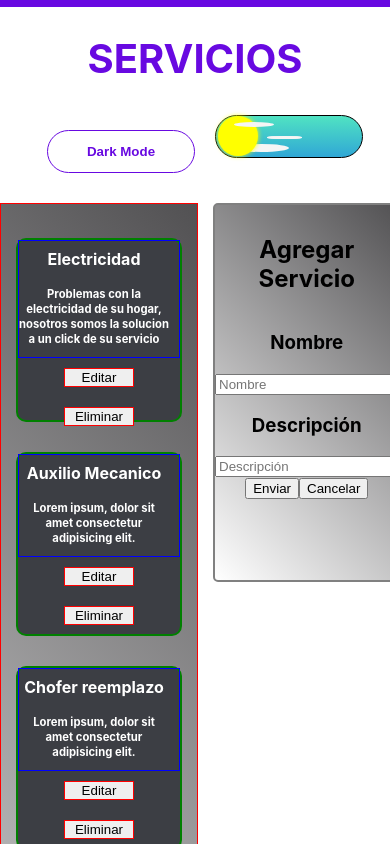
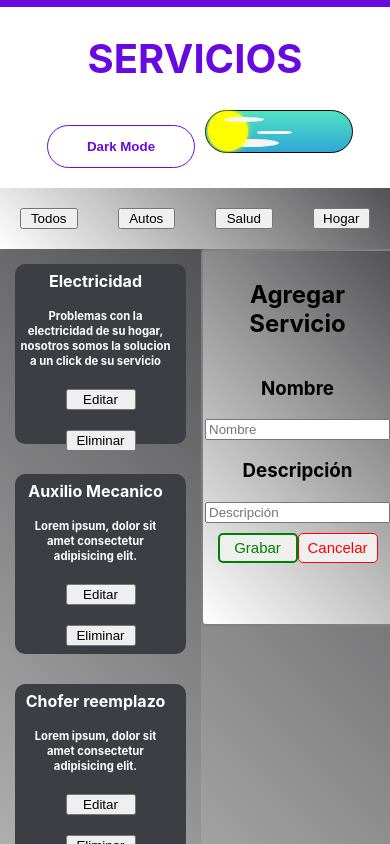
Before and after one commit to GregoryGalicio/filtrado-servicio, a React (Create React App) app: page / in a window 390 px wide. Shown: the top 844 px of the page. Built offline with nearby package versions, Linux system fonts and the light colour scheme.

Commit message:
estilos finished mobile PC

```diff
--- a/src/App.js
+++ b/src/App.js
@@ -2,14 +2,13 @@ import React, { useState } from 'react'
 import './App.css';
 import Footer from "./components/footer/Footer";
 import Header from "./components/header/Header";
-// import Body from './components/body/Body';
 import CrudApp from './components/crudApp/CrudApp';
-
-
+import Filter from './components/filter/Filter';
 
 
 function App() {
   const[darkMode,setDarkMode]=useState(false);
+  const[type,setType]= useState("todos");
 
   const handleClick = () => {
         setDarkMode(!darkMode);
@@ -17,7 +16,8 @@ function App() {
   return (
     <div className="App">
       <Header darkMode={darkMode} onClick={handleClick}/>
-      <CrudApp darkMode={darkMode}/>
+      <Filter darkMode={darkMode} type={type} setType={setType}/>
+      <CrudApp darkMode={darkMode} type={type} setType={setType}/>
       <Footer darkMode={darkMode}/>
     </div>
   );
--- a/src/funcionFiltrado.js
+++ b/src/FilterFunction.js
@@ -1,10 +1,10 @@
 
 function filterByType (type, listFiltered) {
-  let serviceFiltered= listFiltered.filter((serviceData, id) => {
+  let serviceFiltered= listFiltered.filter((data, index) => {
     if (type === "todos") {
       return true;
     } else {
-      return serviceData.type.toLowerCase() === type.toLowerCase();
+      return data.type.toLowerCase() === type.toLowerCase();
     }
   });
   return serviceFiltered;
--- a/src/components/cards/Cards.css
+++ b/src/components/cards/Cards.css
@@ -1,23 +1,21 @@
 .cards{
     width: 70%;
-    border: 1px solid red;
+    /* border: 1px solid red; */
     display: flex;
     justify-content: center;
     align-items:center;
     flex-wrap: wrap;
     background-image: linear-gradient(225deg, #525153  0%, #ffffff 100%);
-    padding-top: 5%;
     padding-bottom: 7.5%;
 }
 .cardsDark{
     width: 70%;
-    border: 1px solid red;
+    /* border: 1px solid red; */
     display: flex;
     justify-content: center;
     align-items:center;
     flex-wrap: wrap;
     background-image: linear-gradient(225deg, rgb(66, 69, 75) 0%, #000000 100%);
-    padding-top: 5%;
     padding-bottom: 7.5%;
 }
 
@@ -26,7 +24,7 @@
     justify-content: flex-start;
     align-items:center ;
     flex-direction:column;
-    border: 2px solid green;
+    /* border: 2px solid green; */
     width: 300px;
     height: 250px;
     border-radius: 20px;
@@ -38,7 +36,7 @@
     justify-content: flex-start;
     align-items:center ;
     flex-direction:column;
-    border: 2px solid green;
+    /* border: 2px solid green; */
     width: 300px;
     height: 250px;
     border-radius: 20px;
@@ -55,7 +53,7 @@
     justify-content: center;
     line-height: 20px;
     font-size: 10px;
-    border:1px solid blue;
+    /* border:1px solid blue; */
     color:white;
 
 }
@@ -84,7 +82,7 @@
 }
 .btn>button{
     margin:10px;
-    border:1px solid red;
+    /* border:1px solid red; */
     width: 70px;
 }
 /* Aca se empieza a colocar los estilos para version MOBILE */
--- a/src/components/crudApp/CrudApp.css
+++ b/src/components/crudApp/CrudApp.css
@@ -1,3 +1,8 @@
 .body{
     display: flex;
+    background-image: linear-gradient(225deg, #525153  0%, #ffffff 100%);
 }
+.darkBody{
+    display: flex;
+    background-image: linear-gradient(225deg, rgb(66, 69, 75) 0%, #000000 100%);
+}
--- a/src/components/crudApp/CrudApp.jsx
+++ b/src/components/crudApp/CrudApp.jsx
@@ -3,24 +3,19 @@ import Cards from '../cards/Cards';
 import CrudForm from '../crudForm/CrudForm'
 import "./CrudApp.css";
 import { serviceData } from '../../serviceDataBase'
+import { filterByType } from '../../FilterFunction';
 
-//  const initialDb= [
-//   {
-//     id:1,
-//     name: "Electricidad",
-//     description:"Problemas con la electricidad de su hogar, nosotros somos la solucion a un click de su servicio",
-//     type: "Hogar"
-//   },
-//   {
-//     id:2,
-//     name: "Auxilio Mecanico",
-//     description:"Lorem ipsum, dolor sit amet consectetur adipisicing elit.",
-//     type: "Autos"
-//   },]
 
-const CrudApp = ({darkMode, data}) => {
-  const [db, setDb]= useState(serviceData);
+const CrudApp = ({darkMode, type, setType,data}) => {
+
+  let filterServiceData=serviceData;
+  filterServiceData=filterByType(type,filterServiceData)
+
+  const [db, setDb]= useState(filterServiceData);
   const [dataToEdit, setDataToEdit] = useState(null);
+  // const [type,setType]= useState()
+
+
 
     // useEffect(() => {
     //      setDb(serviceData);
@@ -52,7 +47,7 @@ const deleteData = (id) => {
 
 
   return (
-    <div className='body'>
+    <div className={darkMode?'darkBody':'body' }>
         <Cards
         darkMode={darkMode}
         setDataToEdit={setDataToEdit}
--- a/src/components/crudForm/CrudForm.css
+++ b/src/components/crudForm/CrudForm.css
@@ -5,17 +5,41 @@
     display: flex;
     /* justify-content: flex-start; */
     /* align-items:center ; */
+    flex-wrap: wrap;
     flex-direction:column;
     border: 2px solid grey;
     width: 400px;
     height: 350px;
     border-radius: 5px;
-    margin-left: 15px;
+    margin-left: 55px;
+    margin-top: 15px;
     background-image: linear-gradient(225deg, #525153  0%, #ffffff 100%);
+}
+
+.grabar {
+    color:green;
+    border: solid 2px green;
+    height: 30px;
+    width: 80px;
+    border-radius: 5px;
+    margin-top:10px;
+    font-size: 15px;
+
+}
+.cancelar {
+    color:red;
+    border: solid 1px red;
+    height: 30px;
+    width: 80px;
+    border-radius: 5px;
+    margin-top:10px;
+    font-size: 15px;
+
 }
 
 @media only screen and (max-width: 500px) {
     .form{
-        width: 90%;
+        width: 100%;
+        margin: 0px;
     }
 }
--- a/src/components/crudForm/CrudForm.jsx
+++ b/src/components/crudForm/CrudForm.jsx
@@ -80,8 +80,8 @@ const CrudForm = ({createData, updateData, dataToEdit, setDataToEdit}) => {
             onChange={handleChange}
             value={form.description}/>
             <br/>
-            <input type="submit" value="Enviar"/>
-            <input type="reset" value="Cancelar" onClick={handleReset}/>
+            <input className="grabar" type="submit" value="Grabar"/>
+            <input className="cancelar" type="reset" value="Cancelar" onClick={handleReset}/>
         </form>
     </div>
   );
--- a/src/components/filter/Filter.css
+++ b/src/components/filter/Filter.css
@@ -0,0 +1,31 @@
+.filtros{
+display: flex;
+width: 100%;
+background-image: linear-gradient(225deg, #525153  0%, #ffffff 100%);
+padding-left: 0px;
+}
+.filtros>button{
+    width: 200px;
+    margin: 30px;
+
+}
+.darkFiltros{    display: flex;
+    width: 100%;
+    background-image: linear-gradient(225deg, rgb(66, 69, 75) 0%, #000000 100%);
+    padding-left: 0px;
+    }
+.darkFiltros>button{
+        width: 200px;
+        margin: 30px;
+
+}
+@media only screen and (max-width: 500px) {
+    .filtros>button{
+        width: 70px;
+        margin:20px;
+    }
+    .darkFiltros>button{
+        width: 70px;
+        margin:20px;
+    }
+}
--- a/src/components/filter/Filter.jsx
+++ b/src/components/filter/Filter.jsx
@@ -1,95 +1,24 @@
-// import React /* { useState } It's not necesary use useState*/ from "react";
-// import "./Filter.css";
+import React from "react";
+import "./Filter.css";
 
-// function Filter({
-//   country,
-//   size,
-//   price,
-//   dateFrom,
-//   dateTo,
-//   setCountry,
-//   setSize,
-//   setPrice,
-//   setDateFrom,
-//   setDateTo
-// }) {
-//   /*This Local states come from Global state App*/
+const Filter = ({type, setType, darkMode}) => {
+    function seleccionType (event){
+        setType(event.target.value);
+        console.log(`El tipo de servicio  seleccionado es ${type}`)
+    }
+    // const manejarClick =(event) =>{
+    //     setType("todos")
+    // };
 
-//   function seleccionPais(event) {
-//     setCountry(event.target.value);
-//     console.log(`El pais seleccionado es ${country}`);
-//   }
+    return (
+        <div className={`${darkMode?"darkFiltros":"filtros"}`}>
+            <button onClick={seleccionType} value="todos">Todos</button>
+            <button onClick={seleccionType} value="autos">Autos</button>
+            <button onClick={seleccionType} value="salud">Salud</button>
+            <button onClick={seleccionType} value="hogar">Hogar</button>
+            {/* <button onClick={manejarClick}>Limpiar</button> */}
+        </div>
+    )
+}
 
-//   const seleccionTamaño = (event) => {
-//     setSize(event.target.value);
-//     console.log(`El tamaño seleccionado es ${size}`);
-//   };
-
-//   function seleccionPrecio(event) {
-//     setPrice(event.target.value);
-//     console.log(`El precio seleccionado es ${price}`);
-//   }
-
-
-
-//   /*Function manejarClick about button reset filters*/
-//   const manejarClick = (event) => {
-//     alert("Regreso a los valores iniciales, seleccione nuevamente");
-//     setCountry("todos");
-//     setSize("todos");
-//     setPrice("todos");
-//     setDateFrom("");
-//     setDateTo("");
-//   };
-
-//   return (
-//     <div className="Filters">
-//       {/* <h1>Filtros</h1> */}
-//       <div className="filtros-lista">
-//         <div className="fecha desde">
-//           <span>desde</span>
-//           <input
-//             onChange={seleccionarFechaIngreso}
-//             type="datetime-local"
-//             value={dateFrom}
-//           />
-//         </div>
-//         <div className="fecha hasta">
-//           <span>hasta</span>
-//           <input
-//             onChange={seleccionarFechaSalida}
-//             type="datetime-local"
-//             value={dateTo}
-//           />
-//         </div>
-//         {/* filtro pais */}
-//         <select onChange={seleccionPais} value={country}>
-//           <option value="todos">Todos los paises</option>
-//           <option value="argentina">Argentina</option>
-//           <option value="brasil">Brasil</option>
-//           <option value="chile">Chile</option>
-//           <option value="uruguay">Uruguay</option>
-//         </select>
-//         {/* filtro precio */}
-//         <select onChange={seleccionPrecio} value={price}>
-//           <option value="todos">Cualquier Precio</option>
-//           <option value="$">Económico</option>
-//           <option value="$$">Confort</option>
-//           <option value="$$$">Lujo</option>
-//           <option value="$$$$">Magnífico</option>
-//         </select>
-//         {/* filtro tamaño */}
-//         <select onChange={seleccionTamaño} value={size}>
-//           <option value="todos">Cualquier Tamaño</option>
-//           <option value="pequeño">Pequeño</option>
-//           <option value="mediano">Mediano</option>
-//           <option value="grande">Grande</option>
-//         </select>
-//         {/* filtro reset filtros */}
-//         <button onClick={manejarClick}>Limpiar</button>
-//       </div>
-//     </div>
-//   );
-// }
-
-// export default Filtros;
+export default Filter
--- a/src/components/header/Header.css
+++ b/src/components/header/Header.css
@@ -4,6 +4,7 @@
     color: #6809E1;
     border-top: 7px solid #6809e1;
     font-size: 30px;
+
    }
 
   .darkHeader{
@@ -22,7 +23,7 @@
     border: 1px solid white;
     color: white;
     font-weight: bold;
-    margin:20px;
+    margin:10px;
 
   }
 
@@ -39,7 +40,7 @@
       border: 1px solid #6809E1;
       color: #6809E1;
       font-weight: bold;
-      margin:20px;
+      margin:10px;
   }
   .light:hover {
       background-image: linear-gradient(rgb(80, 227, 194), rgb(48, 167, 214));
@@ -51,9 +52,11 @@
   @media only screen and (max-width: 500px) {
     .Header{
       font-size: 20px;
+      display: block;
      }
      .darkHeader{
       font-size: 20px;
+      display: block;
      }
 
 
--- a/src/serviceDataBase.js
+++ b/src/serviceDataBase.js
@@ -7,39 +7,39 @@ const serviceData = [
     id:1,
     name: "Electricidad",
     description:"Problemas con la electricidad de su hogar, nosotros somos la solucion a un click de su servicio",
-    type: "Hogar"
+    type: "hogar"
   },
   {
     id:2,
     name: "Auxilio Mecanico",
     description:"Lorem ipsum, dolor sit amet consectetur adipisicing elit.",
-    type: "Autos"
+    type: "autos"
   },
   {
     id:3,
     name: "Chofer reemplazo",
     description:"Lorem ipsum, dolor sit amet consectetur adipisicing elit.",
-    type: "Autos"
+    type: "autos"
   },
 
   {
     id:4,
     name: "Medico a domicilio",
     description:"Lorem ipsum, dolor sit amet consectetur adipisicing elit.",
-    type: "Salud"
+    type: "salud"
   },
 
   {
     id:5,
     name: "Ambulancia",
     description:"Lorem ipsum, dolor sit amet consectetur adipisicing elit.",
-    type: "Salud"
+    type: "salud"
   },
   {
     id:6,
     name: "Gasfitero",
     description:"Lorem ipsum, dolor sit amet consectetur adipisicing elit.",
-    type: "Hogar"
+    type: "hogar"
   },
 
 
```
Also changed, not shown: src/components/cards/Cards.jsx (+0 -9 lines).
